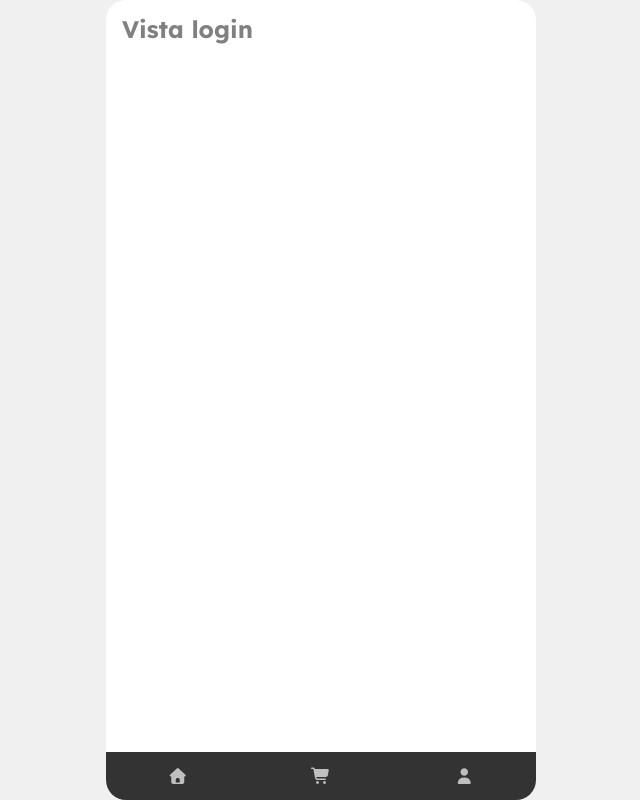
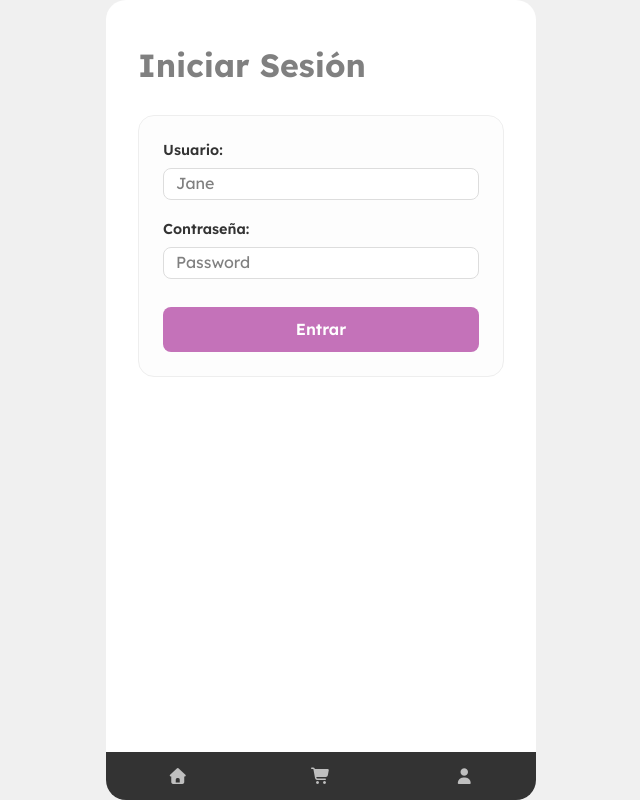
Before and after one commit to elecinas/store-vue, a Vue app: page /login in a window 1280 px wide. Shown: the whole page, without its empty margins (319-959 px from the left). Built offline with nearby package versions, Linux system fonts and the light colour scheme.

Commit message:
Feat: Añade sistema de autenticación

```diff
--- a/src/router/index.js
+++ b/src/router/index.js
@@ -5,6 +5,7 @@
 import ProductView from "../views/ProductView.vue";
 import ProfileView from "../views/ProfileView.vue";
 import PurchaseView from "../views/PurchaseView.vue";
+import { useAuthStore } from "../stores/auth.js";
 
 const routes = [
   { path: "/", component: HomeView },
@@ -28,14 +29,12 @@
 //comprobamos si el usuario está autenticado
 //y adaptamos la navegación en consecuencia
 router.beforeEach((to, from, next) => {
-  const protectedRoute = to.matched.some((ruta) => ruta.meta.requiresAuth);
-  const authUser = !!localStorage.getItem("token");
+  const authStore = useAuthStore();
 
-  if (protectedRoute && !authUser) {
-    next({
-      path: "/login",
-      query: { redirect: to.fullPath },//guarda la dirección que puso el usuario
-    });
+  if (to.meta.requiresAuth && !authStore.isLogged) {
+    //guarda la ruta donde se dirigía originalmente
+    //antes de redirigir a loguin
+    next({ path: "/login", query: { redirect: to.fullPath } });
   } else {
     next();
   }
--- /dev/null
+++ b/src/stores/auth.js
@@ -0,0 +1,53 @@
+import { defineStore } from "pinia";
+import { ref } from "vue";
+
+export const useAuthStore = defineStore("auth", () => {
+  const isLogged = ref(false);
+  const token = ref(localStorage.getItem("token") || "");
+  const user = ref(JSON.parse(localStorage.getItem("user")) || null);
+
+  if (token.value) isLogged.value = true;
+
+  const login = async (username, password) => {
+    try {
+      const resp = await fetch("http://localhost:3000/users/login", {
+        method: "POST",
+        headers: { "Content-Type": "application/json" },
+        body: JSON.stringify({
+          username,
+          password,
+        }),
+      });
+      if (!resp.ok) throw new Error("Credenciales inválidas");
+      token.value = 238; //fake token
+      user.value = {
+        name: "John Doe",
+        avatar:
+          "https://images.unsplash.com/photo-1535713875002-d1d0cf377fde?auto=format&fit=crop&w=150&q=80",
+      };
+      isLogged.value = true;
+      localStorage.setItem("token", token.value);
+      localStorage.setItem("user", JSON.stringify(user.value));
+      return true;
+    } catch (error) {
+      console.error("Error en login: ", error);
+      return false;
+    }
+  };
+
+  const logout = () => {
+    isLogged.value = false;
+    token.value = "";
+    user.value = null;
+    localStorage.removeItem("token");
+    localStorage.removeItem("user");
+  };
+
+  return {
+    isLogged,
+    token,
+    user,
+    login,
+    logout,
+  };
+});
--- a/src/views/LoginView.vue
+++ b/src/views/LoginView.vue
@@ -1,3 +1,118 @@
+<script setup>
+import { ref } from 'vue';
+import { useRoute, useRouter } from 'vue-router';
+import { useAuthStore } from '../stores/auth';
+
+const authStore = useAuthStore();
+const route = useRoute();
+const router = useRouter();
+
+const username = ref('');
+const password = ref('');
+const errorMessage = ref('');
+
+const handleSubmit = async () => {
+    errorMessage.value = '';
+    const success = await authStore.login(username.value, password.value);
+    if(success){
+        const redirectPath = route.query.redirect || '/';
+        router.push(redirectPath);
+    } else {
+        errorMessage.value = 'Usuario o contraseña incorrectos';
+    }
+}
+</script>
+
 <template>
-    <h1>Vista login</h1>
+  <div class="login-view">
+    <h1 class="title-section">Iniciar Sesión</h1>
+
+    <form @submit.prevent="handleSubmit" class="login-form">
+      <div class="form-group">
+        <label for="username">Usuario:</label>
+        <input
+          v-model="username"
+          type="text"
+          id="username"
+          required
+          placeholder="Jane"
+        />
+      </div>
+
+      <div class="form-group">
+        <label for="password">Contraseña:</label>
+        <input
+          v-model="password"
+          type="password"
+          id="password"
+          required
+          placeholder="Password"
+        />
+      </div>
+
+      <p v-if="errorMessage" class="error-msg">{{ errorMessage }}</p>
+
+      <button type="submit" class="btn btn--cta login-btn">
+        Entrar
+      </button>
+    </form>
+  </div>
 </template>
+
+<style scoped>
+.login-view {
+  max-width: 400px;
+  margin: 2rem auto;
+  padding: 0 1rem;
+}
+
+.login-form {
+  background: #fdfdfd;
+  border: 1px solid #eee;
+  padding: 1.5rem;
+  border-radius: 16px;
+  display: flex;
+  flex-direction: column;
+  gap: 1.2rem;
+}
+
+.form-group {
+  display: flex;
+  flex-direction: column;
+  gap: 0.4rem;
+}
+
+.form-group label {
+  font-size: 0.9rem;
+  font-weight: 600;
+  color: var(--dark);
+}
+
+.form-group input {
+  height: 42px;
+  padding: 0 0.75rem;
+  border: 1px solid #ddd;
+  border-radius: 8px;
+  font-size: 1rem;
+}
+
+.form-group input:focus {
+  outline: none;
+  border-color: var(--primary-color);
+}
+
+.error-msg {
+  color: #dc3545;
+  font-size: 0.85rem;
+  margin: 0;
+}
+
+.login-btn {
+  width: 100%;
+  height: 45px;
+  border-radius: 8px;
+  font-weight: 600;
+  font-size: 1rem;
+  margin-top: 0.5rem;
+}
+</style>
```
